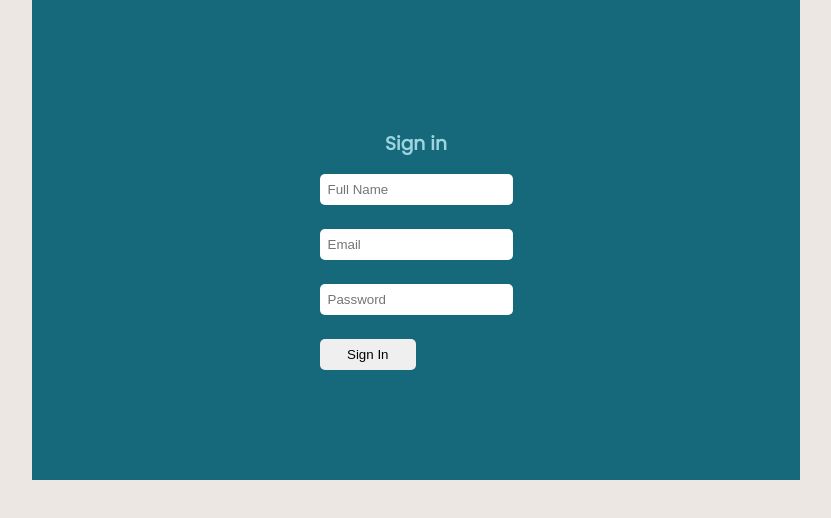
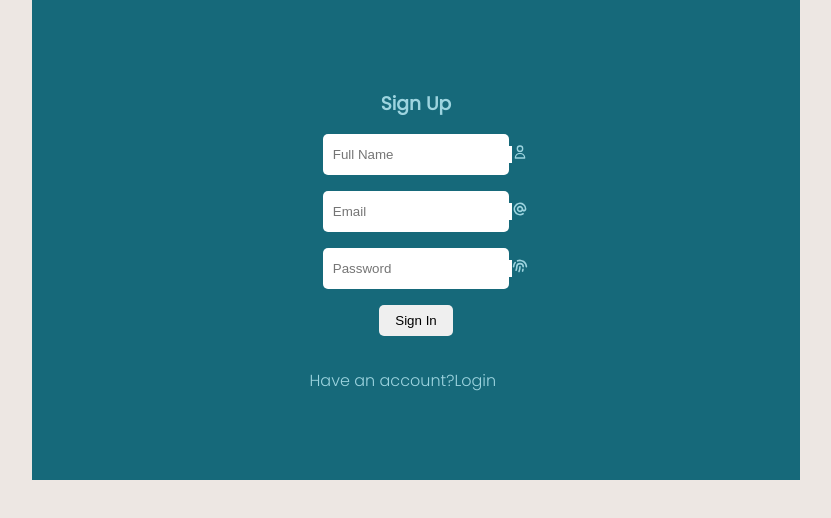
Before and after one commit to ivonamojsovska/capstone-project, a Next.js app: page /register in a window 1280 px wide. Shown: the top 518 px of the page, without its empty margins (224-1055 px from the left). Built offline with nearby package versions, Linux system fonts and the light colour scheme.

Commit message:
signin/signup page styled

```diff
--- a/components/header.js
+++ b/components/header.js
@@ -8,11 +8,11 @@ const caveat = Caveat({
     subsets: ["latin"],
 });
 
-function Header({ data }) {
+function Header() {
     return (
         <header className="header">
             <div className="container">
-                <h1 className={caveat.className}>What's up, {data.fullName}</h1>
+                <h1 className={caveat.className}>What's up, name?</h1>
             </div>
         </header>
     );
--- a/components/layout.js
+++ b/components/layout.js
@@ -14,7 +14,6 @@ function Layout(props) {
             </Head>
             <div className="app">
                 <Navbar />
-
                 {props.children}
 
             </div>
--- a/pages/login/index.js
+++ b/pages/login/index.js
@@ -3,6 +3,7 @@ import { useRouter } from 'next/router'
 import { getUsers } from '@/utils/actions'
 import bcrypt from 'bcryptjs'
 import Link from 'next/link'
+import { HiAtSymbol, HiFingerPrint } from 'react-icons/hi'
 
 
 
@@ -11,6 +12,8 @@ const Login = ({ users }) => {
     const router = useRouter()
     const [loginUser, setLoginUser] = useState({ email: '', password: '' })
     const [currentUser, setCurrentUser] = useState(null)
+
+    const [show, setShow] = useState(false)
 
 
 
@@ -42,18 +45,29 @@ const Login = ({ users }) => {
             </> : <>
                 <div className="signup__page">
                     <div className="container signup__container">
-                        <h3>Login</h3>
+                        <h3>Sign in</h3>
                         <form onSubmit={handleSubmit}>
-                            <div>
+                            <div className='sign-form__input'>
                                 <input type="email" name="email" required placeholder="Email" onChange={handleChange} />
+                                <span>
+                                    <HiAtSymbol />
+                                </span>
                             </div>
-                            <div>
-                                <input type="password" name="password" required placeholder="Password" onChange={handleChange} />
+                            <div className='sign-form__input'>
+                                <input type={`${show ? "text" : "password"}`} name="password" required placeholder="Password" onChange={handleChange} />
+                                <span onClick={() => setShow(!show)
+                                }>
+                                    <HiFingerPrint />
+                                </span>
                             </div>
-                            <div>
-                                <button className='signup__button' type="submit">Login</button>
+                            <div className=''>
+                                <button className='sign-form__button' type="submit">Login</button>
                             </div>
                         </form>
+                        <div>
+                            <p>Dont have an account yet? <Link href='/register'>Sign Up</Link></p>
+                        </div>
+
                     </div>
                 </div>
             </>
--- a/pages/register/index.js
+++ b/pages/register/index.js
@@ -1,10 +1,14 @@
 import { useState } from 'react'
 import { useRouter } from 'next/router'
+import Link from 'next/link'
+import { HiOutlineUser, HiAtSymbol, HiFingerPrint } from 'react-icons/hi'
+
 
 
 const Register = () => {
     const router = useRouter()
     const [user, setUser] = useState({ email: '', password: '' })
+    const [show, setShow] = useState(false)
 
     const handleChange = (e) => {
         const newUser = { ...user }
@@ -26,21 +30,34 @@ const Register = () => {
     return (
         <div className="signup__page">
             <div className="container signup__container">
-                <h3>Sign in</h3>
+                <h3>Sign Up</h3>
                 <form onSubmit={handleSubmit}>
+                    <div className='sign-form__input'>
+                        <input type="text" name="fullName" required placeholder="Full Name" onChange={handleChange} />
+                        <span>
+                            <HiOutlineUser />
+                        </span>
+                    </div>
+                    <div className='sign-form__input'>
+                        <input type="email" name="email" required placeholder="Email" onChange={handleChange} />
+                        <span>
+                            <HiAtSymbol />
+                        </span>
+                    </div>
+                    <div className='sign-form__input'>
+                        <input type={`${show ? "text" : "password"}`} name="password" required placeholder="Password" onChange={handleChange} />
+                        <span onClick={() => { setShow(!show) }}>
+                            <HiFingerPrint />
+                        </span>
+                    </div>
+
                     <div>
-                        <input type="text" name="fullName" required placeholder="Full Name" onChange={handleChange} />
-                    </div>
-                    <div>
-                        <input type="email" name="email" required placeholder="Email" onChange={handleChange} />
-                    </div>
-                    <div>
-                        <input type="password" name="password" required placeholder="Password" onChange={handleChange} />
-                    </div>
-                    <div>
-                        <button className='signup__button' type="submit">Sign In</button>
+                        <button className='sign-form__button' type="submit">Sign In</button>
                     </div>
                 </form>
+                <div>
+                    <p>Have an account?<Link href='/login'>Login</Link></p>
+                </div>
             </div>
         </div>);
 }
--- a/styles/globals.css
+++ b/styles/globals.css
@@ -27,6 +27,11 @@ body {
 
 ul {
   list-style: none;
+}
+
+a {
+  text-decoration: none;
+  color: inherit;
 }
 
 .icon-btn {
@@ -100,6 +105,27 @@ form {
   display: flex;
   flex-direction: column;
   gap: 1rem;
+  align-items: center;
+}
+
+.sign-form__input {
+  width: 80%;
+  background: #fff;
+  border-radius: 5px;
+  display: flex;
+  justify-content: space-between;
+  align-items: center;
+  padding: 0.5rem;
+}
+
+.sign-form__input input {
+  border: none;
+}
+.sign-form__button {
+  padding: 0.5rem 1rem;
+  border: none;
+  border-radius: 5px;
+  margin-bottom: 1rem;
 }
 
 .form__input input {
@@ -113,6 +139,10 @@ form {
   box-sizing: border-box;
   background: var(--primary-color);
   color: var(--app-color);
+}
+
+form input:focus + * {
+  color: black;
 }
 
 .form__button {
@@ -228,13 +258,6 @@ footer .link {
   margin-bottom: 1rem;
 }
 
-.signup__container input {
-  border-radius: 5px;
-  border: none;
-  padding: 0.5rem;
-  margin-bottom: 0.5rem;
-}
-
 .signup__button {
   width: 50%;
   padding: 0.5rem;
```
Also changed, not shown: pages/index.js (+2 -5 lines).
